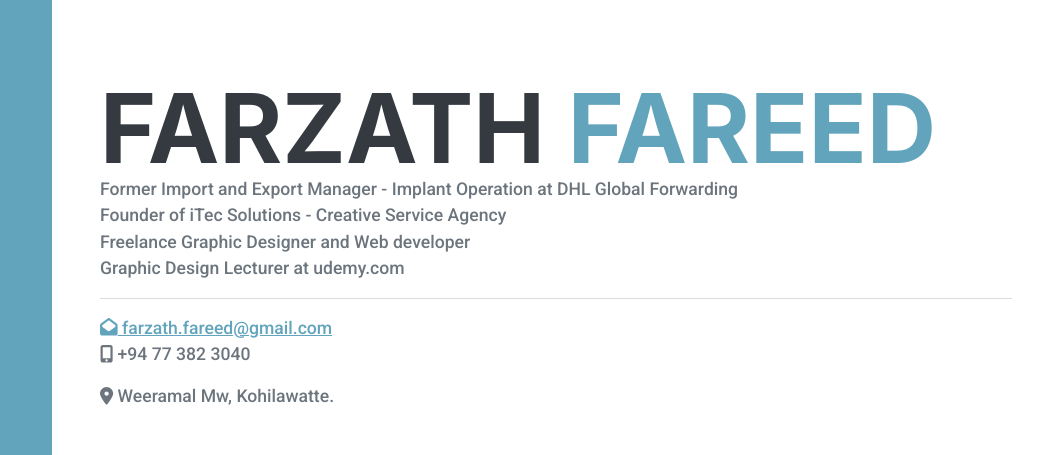
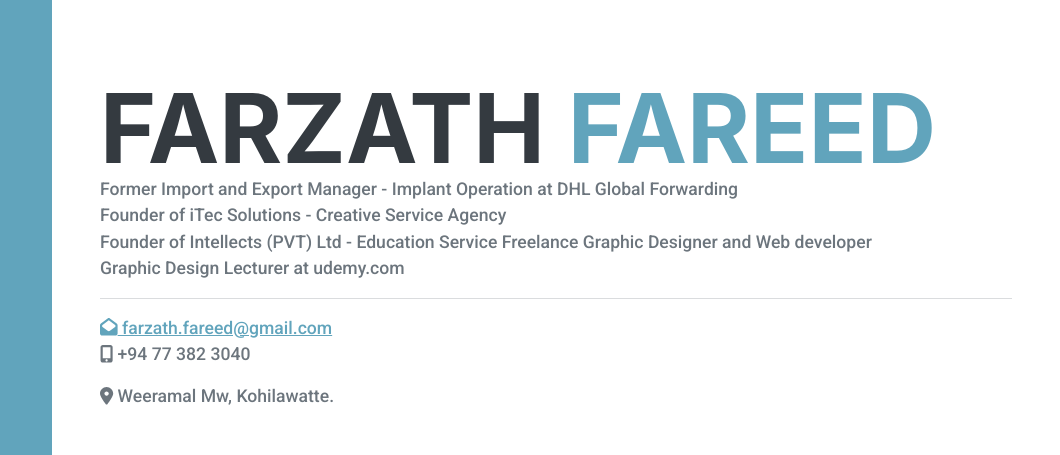
Before and after one commit to farzathfareed/resume, a plain HTML site: page index.html in a window 1280 px wide. Shown: the top 455 px of the page, 220-1280 px from the left. Drawn offline with nearby package versions, Linux system fonts and the light colour scheme; a web font is replaced by a local one.

Commit message:
Update index.html

```diff
--- a/index.html
+++ b/index.html
@@ -51,6 +51,7 @@
                     <div class="subheading mb-5">
                         Former Import and Export Manager - Implant Operation at DHL Global Forwarding <br>
                         Founder of iTec Solutions - Creative Service Agency <br>
+                        Founder of Intellects (PVT) Ltd - Education Service
                         Freelance Graphic Designer and Web developer
                         <br>Graphic Design Lecturer at udemy.com
                         <br>
```
